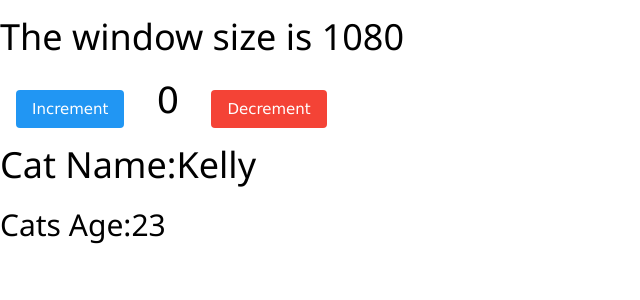
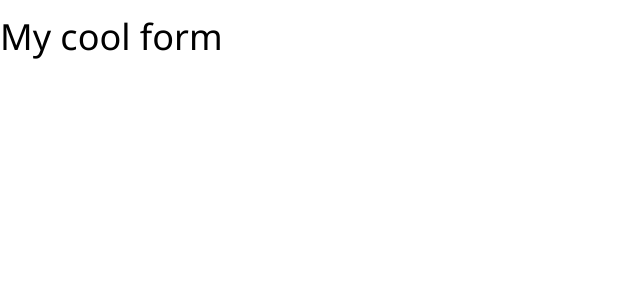
Before and after one commit to Annaliskirwa/_Crash_into_react, a React (Create React App) app in the folder myapp/: page / in a window 1280 px wide. Shown: the top 300 px of the page, without its empty margins (0-640 px from the left). Built offline with nearby package versions, Linux system fonts and the light colour scheme.

Commit message:
React forms

```diff
--- a/myapp/src/App.js
+++ b/myapp/src/App.js
@@ -1,13 +1,15 @@
 import {Bar1, Bar2, MyCatsAge} from "./components/bars";
 import StateButton from "./components/StateButton";
 import EffectComp from "./components/EffectComp";
+import Myform from "./components/Form";
 
 function App() {
   let x = catsAge(23)
   return (
     <div>
      {/* <StateButton/> */}
-     <EffectComp/>
+     {/* <EffectComp/> */}
+     <Myform/>
     </div>
   );
 }
--- a/myapp/src/components/EffectComp.jsx
+++ b/myapp/src/components/EffectComp.jsx
@@ -31,7 +31,7 @@ const EffectComp = ()=>{
 
     return (
         <div>
-            <h1>The window size is {wSize}</h1>
+        <p>The window size is {wSize}</p>
         <button onClick={() => increment()} className={'w3-button w3-ripple w3-round w3-margin-left w3-margin-right w3-blue ${bColor}'}>
             Increment
         </button>
@@ -43,7 +43,7 @@ const EffectComp = ()=>{
     )
 }
 
-const StateButton = ({cat})=>{
+const StateButton = ({cat, wSize})=>{
 
 
     return(
--- /dev/null
+++ b/myapp/src/components/Form.jsx
@@ -0,0 +1,16 @@
+import React,{useState} from "react";
+
+const Myform = ()=>{
+    let int = {
+        name: "",
+        age: ""
+    }
+    const [inputs,setInputs] = useState(int);
+    return (
+        <div>
+            <h1>My cool form</h1>
+        </div>
+    )
+}
+
+export default Myform
```
